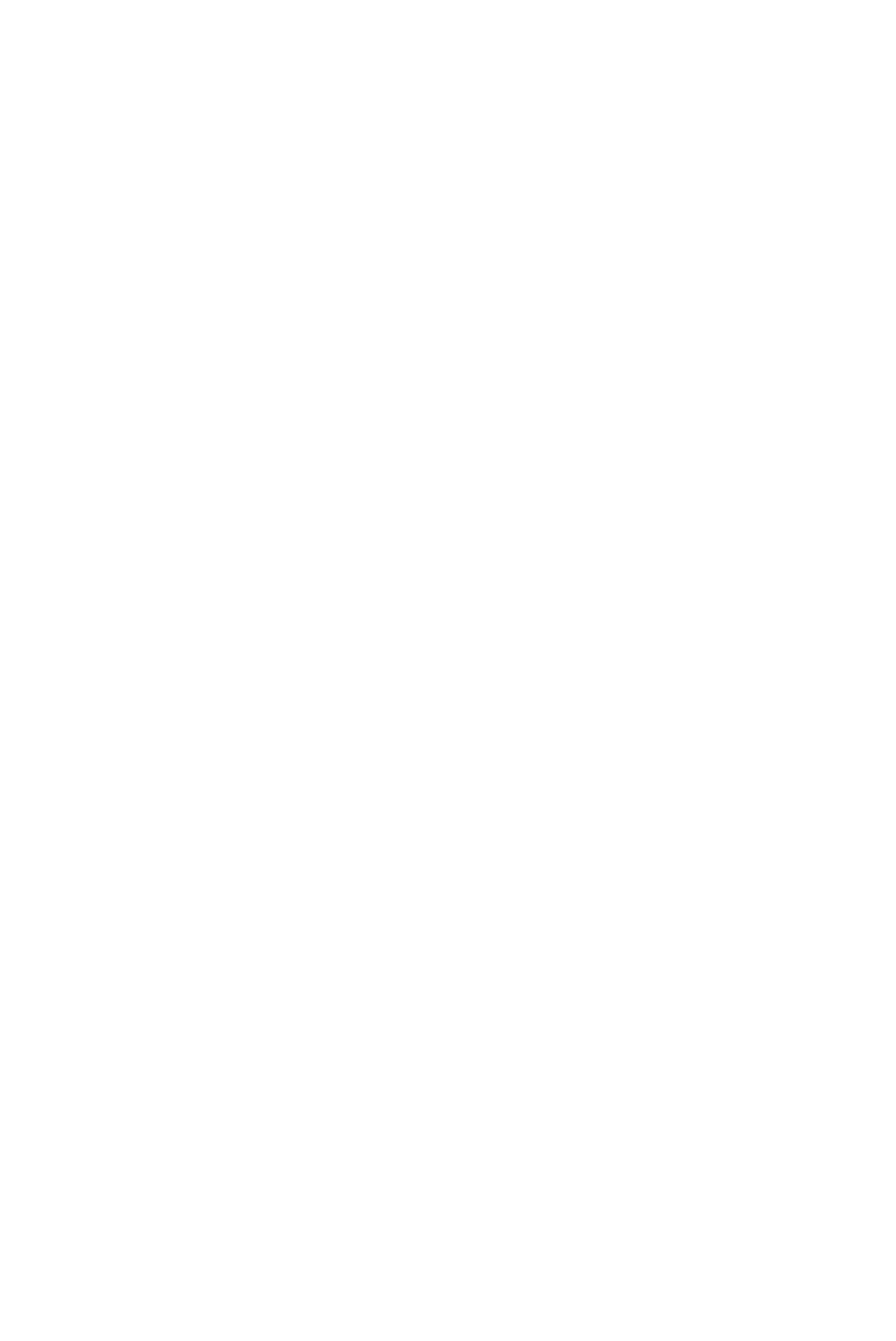
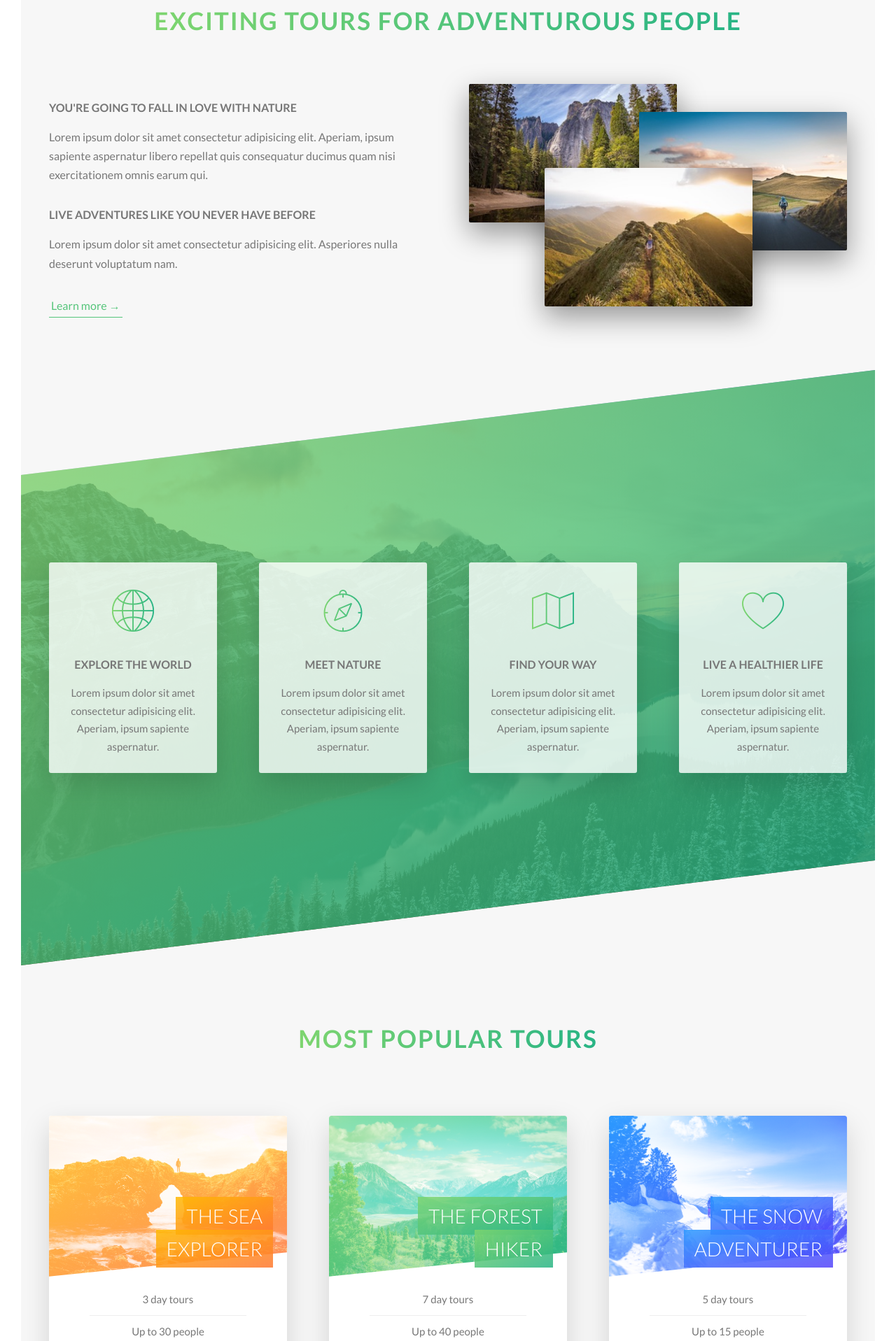
Before and after one commit to jenross/travel-react-site, a React (Create React App) app: page / in a window 1280 px wide. Shown: the part 880-2797 px from the top of the page at 70% size. Before the commit the page ends 820 px from the top, so only its background shows below. Built offline with nearby package versions, Linux system fonts and the light colour scheme.

Commit message:
added about features and tours components

```diff
--- a/src/App.js
+++ b/src/App.js
@@ -1,6 +1,9 @@
 import React from "react";
 import Navigation from "./components/Navigation";
 import Hero from "./components/Hero";
+import About from "./components/About";
+import Features from "./components/Features";
+import Tours from "./components/Tours";
 import "./css/style.css";
 
 function App() {
@@ -8,6 +11,11 @@ function App() {
     <div className="App">
       <Navigation />
       <Hero />
+      <main>
+        <About />
+        <Features />
+        <Tours />
+      </main>
     </div>
   );
 }
--- /dev/null
+++ b/src/components/About.js
@@ -0,0 +1,73 @@
+import React from "react";
+import nat1lg from "./../images/nat-1-large.jpg";
+import nat2lg from "./../images/nat-2-large.jpg";
+import nat3lg from "./../images/nat-3-large.jpg";
+import nat1 from "./../images/nat-1.jpg";
+import nat2 from "./../images/nat-2.jpg";
+import nat3 from "./../images/nat-3.jpg";
+
+const About = () => {
+  return (
+    <section className="section-about">
+      <div className="u-center-text u-margin-bottom-big">
+        <h2 className="heading-secondary">
+          Exciting tours for adventurous people
+        </h2>
+      </div>
+
+      <div className="row">
+        <div className="col-1-of-2">
+          <h3 className="heading-tertiary u-margin-bottom-small">
+            You're going to fall in love with nature
+          </h3>
+          <p className="paragraph">
+            Lorem ipsum dolor sit amet consectetur adipisicing elit. Aperiam,
+            ipsum sapiente aspernatur libero repellat quis consequatur ducimus
+            quam nisi exercitationem omnis earum qui.
+          </p>
+
+          <h3 className="heading-tertiary u-margin-bottom-small">
+            Live adventures like you never have before
+          </h3>
+          <p className="paragraph">
+            Lorem ipsum dolor sit amet consectetur adipisicing elit. Asperiores
+            nulla deserunt voluptatum nam.
+          </p>
+
+          <a href="#" className="btn-text">
+            Learn more &rarr;
+          </a>
+        </div>
+        <div className="col-1-of-2">
+          <div className="composition">
+            <img
+              srcSet={`${nat1} 300w, ${nat1lg} 1000w`}
+              sizes="(max-width: 56.25em) 20vw, (max-width: 37.5em) 30vw, 300px"
+              alt="Photo 1"
+              className="composition__photo composition__photo--p1"
+              src={nat1lg}
+            />
+
+            <img
+              srcSet={`${nat2} 300w, ${nat2lg} 1000w`}
+              sizes="(max-width: 56.25em) 20vw, (max-width: 37.5em) 30vw, 300px"
+              alt="Photo 2"
+              className="composition__photo composition__photo--p2"
+              src={nat2lg}
+            />
+
+            <img
+              srcSet={`${nat3} 300w, ${nat3lg} 1000w`}
+              sizes="(max-width: 56.25em) 20vw, (max-width: 37.5em) 30vw, 300px"
+              alt="Photo 3"
+              className="composition__photo composition__photo--p3"
+              src={nat3lg}
+            />
+          </div>
+        </div>
+      </div>
+    </section>
+  );
+};
+
+export default About;
--- /dev/null
+++ b/src/components/Features.js
@@ -0,0 +1,63 @@
+import React from "react";
+
+const Features = () => {
+  return (
+    <section className="section-features">
+      <div className="row">
+        <div className="col-1-of-4">
+          <div className="feature-box">
+            <i className="feature-box__icon icon-basic-world"></i>
+            <h3 className="heading-tertiary u-margin-bottom-small">
+              Explore the world
+            </h3>
+            <p className="feature-box__text">
+              Lorem ipsum dolor sit amet consectetur adipisicing elit. Aperiam,
+              ipsum sapiente aspernatur.
+            </p>
+          </div>
+        </div>
+
+        <div className="col-1-of-4">
+          <div className="feature-box">
+            <i className="feature-box__icon icon-basic-compass"></i>
+            <h3 className="heading-tertiary u-margin-bottom-small">
+              Meet nature
+            </h3>
+            <p className="feature-box__text">
+              Lorem ipsum dolor sit amet consectetur adipisicing elit. Aperiam,
+              ipsum sapiente aspernatur.
+            </p>
+          </div>
+        </div>
+
+        <div className="col-1-of-4">
+          <div className="feature-box">
+            <i className="feature-box__icon icon-basic-map"></i>
+            <h3 className="heading-tertiary u-margin-bottom-small">
+              Find your way
+            </h3>
+            <p className="feature-box__text">
+              Lorem ipsum dolor sit amet consectetur adipisicing elit. Aperiam,
+              ipsum sapiente aspernatur.
+            </p>
+          </div>
+        </div>
+
+        <div className="col-1-of-4">
+          <div className="feature-box">
+            <i className="feature-box__icon icon-basic-heart"></i>
+            <h3 className="heading-tertiary u-margin-bottom-small">
+              Live a healthier life
+            </h3>
+            <p className="feature-box__text">
+              Lorem ipsum dolor sit amet consectetur adipisicing elit. Aperiam,
+              ipsum sapiente aspernatur.
+            </p>
+          </div>
+        </div>
+      </div>
+    </section>
+  );
+};
+
+export default Features;
--- /dev/null
+++ b/src/components/Tours.js
@@ -0,0 +1,120 @@
+import React from "react";
+
+const Tours = () => {
+  return (
+    <section className="section-tours" id="section-tours">
+      <div className="u-center-text u-margin-bottom-big">
+        <h2 className="heading-secondary">Most popular tours</h2>
+      </div>
+
+      <div className="row">
+        <div className="col-1-of-3">
+          <div className="card">
+            <div className="card__side card__side--front">
+              <div className="card__picture card__picture--1">&nbsp;</div>
+              <h4 className="card__heading">
+                <span className="card__heading-span card__heading-span--1">
+                  The Sea Explorer
+                </span>
+              </h4>
+              <div className="card__details">
+                <ul>
+                  <li>3 day tours</li>
+                  <li>Up to 30 people</li>
+                  <li>2 tour guides</li>
+                  <li>Sleep in cozy hotels</li>
+                  <li>Difficulty: easy</li>
+                </ul>
+              </div>
+            </div>
+            <div className="card__side card__side--back card__side--back-1">
+              <div className="card__cta">
+                <div className="card__price-box">
+                  <p className="card__price-only">Only</p>
+                  <p className="card__price-value">$297</p>
+                </div>
+                <a href="#popup" className="btn btn--white">
+                  Book now!
+                </a>
+              </div>
+            </div>
+          </div>
+        </div>
+
+        <div className="col-1-of-3">
+          <div className="card">
+            <div className="card__side card__side--front">
+              <div className="card__picture card__picture--2">&nbsp;</div>
+              <h4 className="card__heading">
+                <span className="card__heading-span card__heading-span--2">
+                  The Forest Hiker
+                </span>
+              </h4>
+              <div className="card__details">
+                <ul>
+                  <li>7 day tours</li>
+                  <li>Up to 40 people</li>
+                  <li>6 tour guides</li>
+                  <li>Sleep in provided tents</li>
+                  <li>Difficulty: medium</li>
+                </ul>
+              </div>
+            </div>
+            <div className="card__side card__side--back card__side--back-2">
+              <div className="card__cta">
+                <div className="card__price-box">
+                  <p className="card__price-only">Only</p>
+                  <p className="card__price-value">$497</p>
+                </div>
+                <a href="#popup" className="btn btn--white">
+                  Book now!
+                </a>
+              </div>
+            </div>
+          </div>
+        </div>
+
+        <div className="col-1-of-3">
+          <div className="card">
+            <div className="card__side card__side--front">
+              <div className="card__picture card__picture--3">&nbsp;</div>
+              <h4 className="card__heading">
+                <span className="card__heading-span card__heading-span--3">
+                  The Snow Adventurer
+                </span>
+              </h4>
+              <div className="card__details">
+                <ul>
+                  <li>5 day tours</li>
+                  <li>Up to 15 people</li>
+                  <li>3 tour guides</li>
+                  <li>Sleep in provided tents</li>
+                  <li>Difficulty: hard</li>
+                </ul>
+              </div>
+            </div>
+            <div className="card__side card__side--back card__side--back-3">
+              <div className="card__cta">
+                <div className="card__price-box">
+                  <p className="card__price-only">Only</p>
+                  <p className="card__price-value">$897</p>
+                </div>
+                <a href="#popup" className="btn btn--white">
+                  Book now!
+                </a>
+              </div>
+            </div>
+          </div>
+        </div>
+      </div>
+
+      <div className="u-center-text u-margin-top-huge">
+        <a href="#" className="btn btn--green">
+          Discover all tours
+        </a>
+      </div>
+    </section>
+  );
+};
+
+export default Tours;
```
